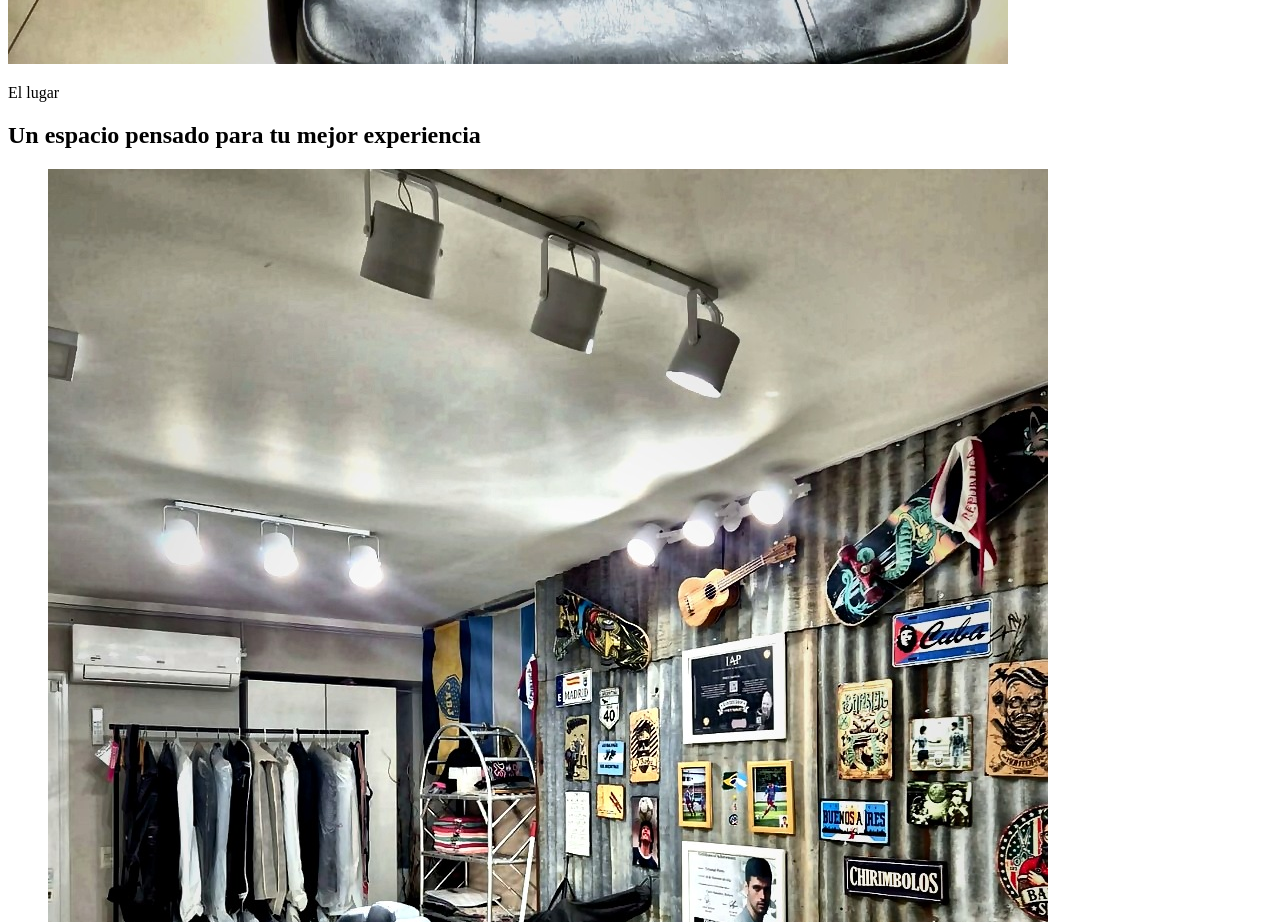
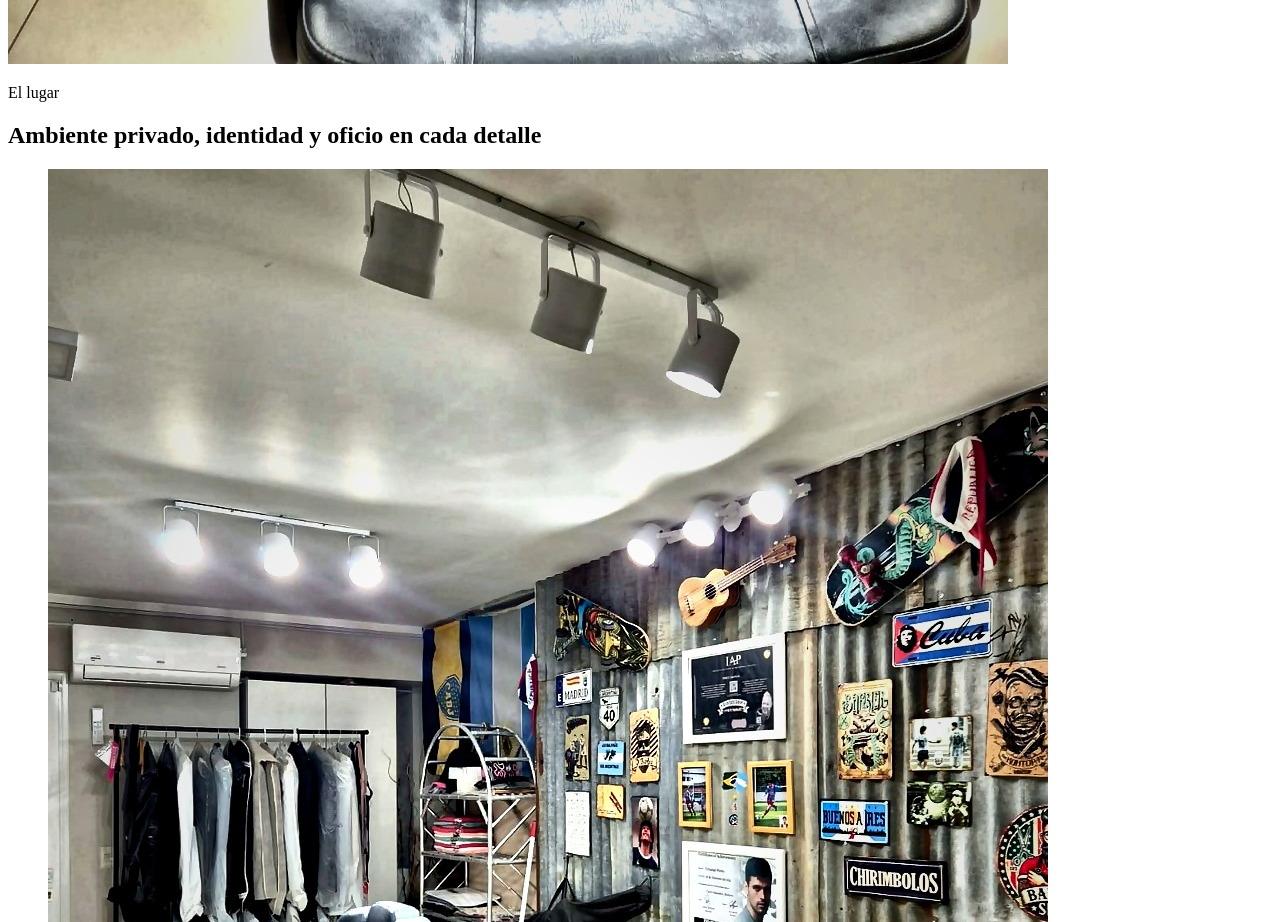
Before and after one commit to OteroCarlos1977/barberia, a React (Vite) app: page / in a window 1280 px wide. Shown: the part 5040-5962 px from the top of the page. Built offline with nearby package versions, Linux system fonts and the light colour scheme; no server answers; the HTML template or start-up script is replaced by a standard one; a web font is replaced by a local one.

Commit message:
Actualizar titulo de la seccion galeria

```diff
--- a/src/components/VisualGallery.jsx
+++ b/src/components/VisualGallery.jsx
@@ -21,7 +21,7 @@ export function VisualGallery() {
     <section className="gallery-section" aria-labelledby="gallery-title">
       <div className="section-heading">
         <p className="eyebrow">El lugar</p>
-        <h2 id="gallery-title">Un espacio pensado para tu mejor experiencia</h2>
+        <h2 id="gallery-title">Ambiente privado, identidad y oficio en cada detalle</h2>
       </div>
       <div className="gallery-grid">
         {galleryImages.map((image) => (
```
